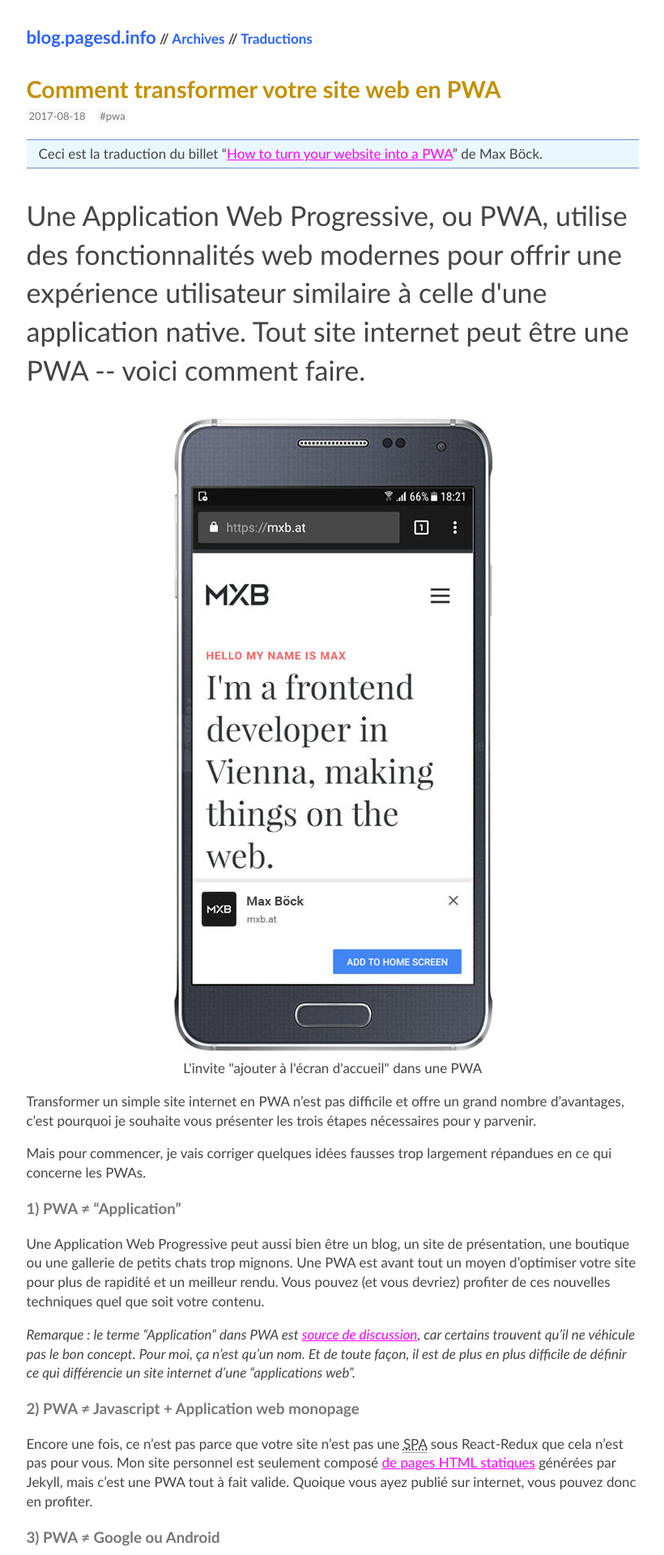
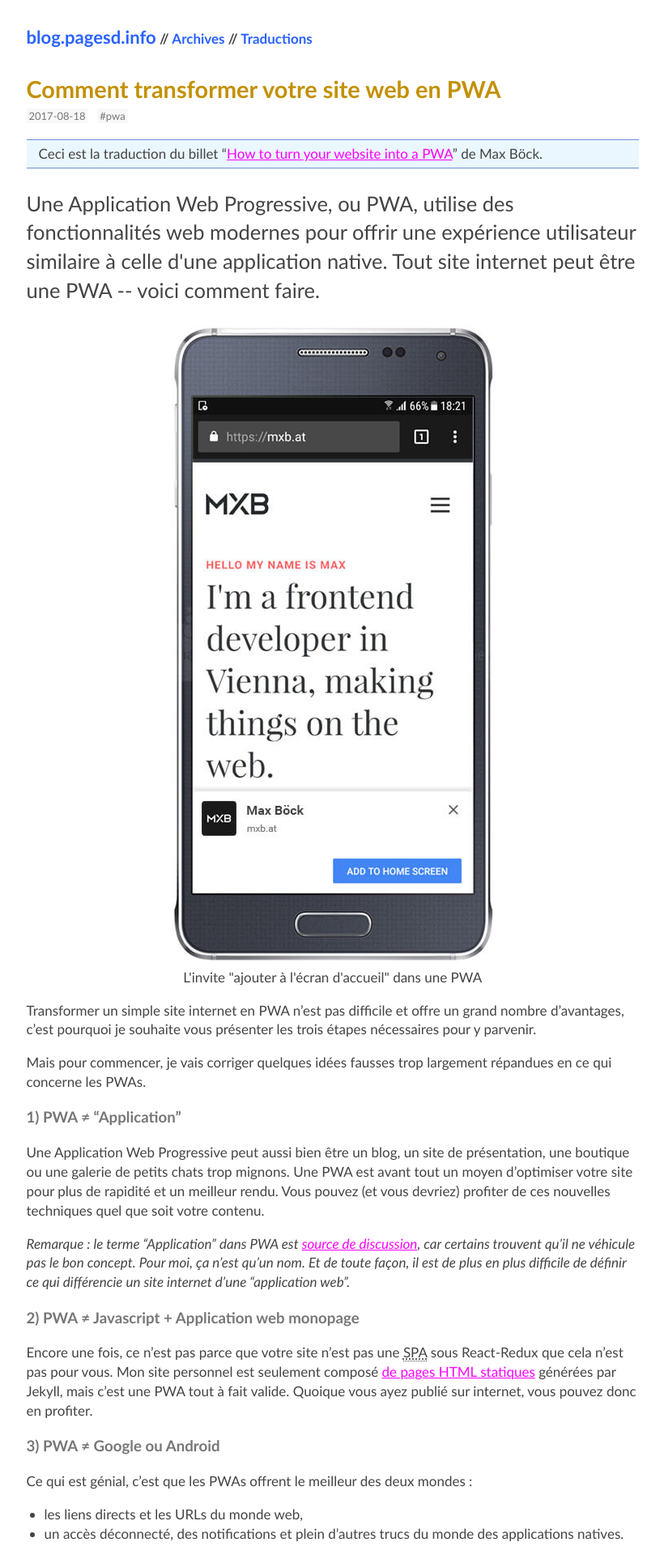
Before and after one commit to michelc/blog2, a Jekyll site: the page built from _posts/2017-08-18-transformer-site-web-pwa.md, in a window 1280 px wide. Shown: the top 1920 px of the page at 81% size, without its empty margins (10-830 px from the left). Built offline with Jekyll 4.4.1, drawn with Linux system fonts in a browser that asks for light colours; some of the changed text lies outside the part shown.

Commit message:
Corrections article sur PWA.

```diff
--- a/_posts/2017-08-18-transformer-site-web-pwa.md
+++ b/_posts/2017-08-18-transformer-site-web-pwa.md
@@ -28,15 +28,15 @@
 #### 1) PWA ≠ "Application"
 
 Une Application Web Progressive peut aussi bien être un blog, un site de
-présentation, une boutique ou une gallerie de petits chats trop mignons. Une
-PWA est avant tout un moyen d'optimiser votre site pour plus de rapidité et un
+présentation, une boutique ou une galerie de petits chats trop mignons. Une PWA
+est avant tout un moyen d'optimiser votre site pour plus de rapidité et un
 meilleur rendu. Vous pouvez (et vous devriez) profiter de ces nouvelles
 techniques quel que soit votre contenu.
 
 *Remarque : le terme "Application" dans PWA est [source de discussion](https://adactio.com/journal/12461),
 car certains trouvent qu'il ne véhicule pas le bon concept. Pour moi, ça n'est
 qu'un nom. Et de toute façon, il est de plus en plus difficile de définir ce qui
-différencie un site internet d'une "applications web".*
+différencie un site internet d'une "application web".*
 
 #### 2) PWA ≠ Javascript + Application web monopage
 
--- a/css/style.css
+++ b/css/style.css
@@ -133,7 +133,12 @@
 }
 
 figure {
+  margin: 1em 0;
   text-align: center;
+}
+
+figure img {
+  max-width: 100%;
 }
 
 .encart {
@@ -146,7 +151,7 @@
 }
 
 .accroche {
-  font-size: 2rem;
+  font-size: 1.5rem;
 }
 
 
```
Also changed, not shown: other parts of _posts/2017-08-18-transformer-site-web-pwa.md (+4 -4 lines).
